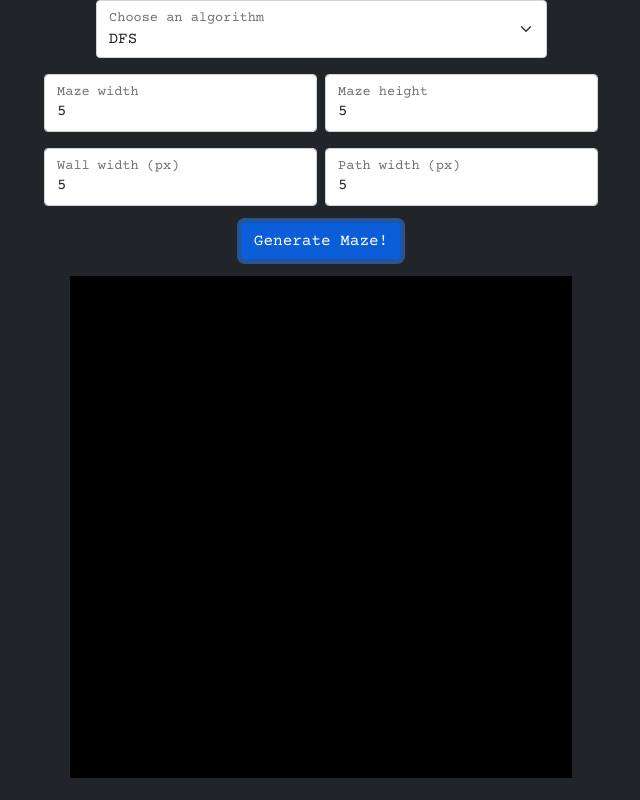
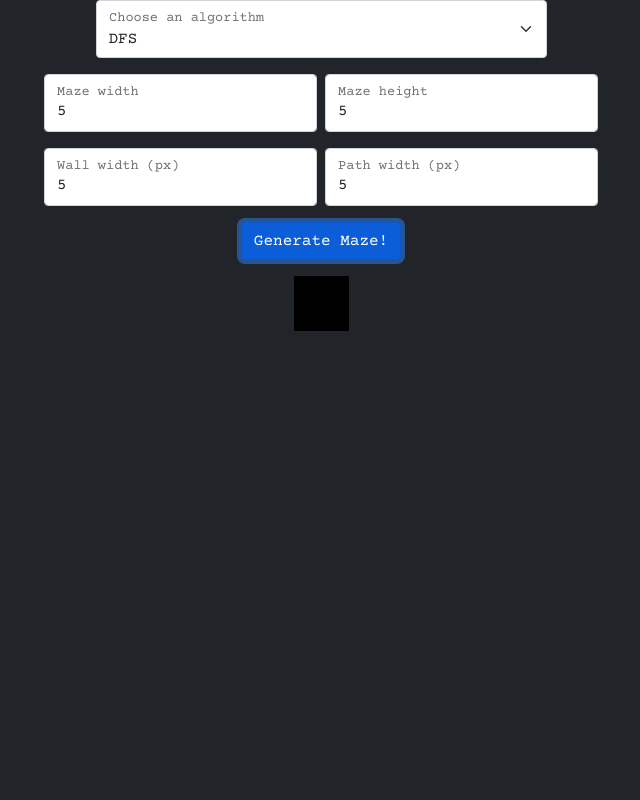
Before and after one commit to Colocasian/maze-presenter, a website built with webpack: page public/index.html in a window 1280 px wide. Both pictures are taken after typing "5", "5", "5", "5" into the empty fields and a click on the button "Generate Maze!". Shown: the whole page, without its empty margins (319-959 px from the left). Built offline with nearby package versions, Linux system fonts and the light colour scheme.

Commit message:
added form validation and form input

```diff
--- a/package.json
+++ b/package.json
@@ -40,6 +40,7 @@
     "webpack-merge": "^5.7.3"
   },
   "dependencies": {
-    "maze-generator-two": "portal:../pkg"
+    "maze-generator-two": "portal:../pkg",
+    "yup": "^0.32.9"
   }
 }
--- a/public/index.html
+++ b/public/index.html
@@ -51,6 +51,7 @@
                     type="number"
                     class="form-control"
                     id="mazeWidth"
+                    name="mazeWidth"
                     min="2"
                     required
                   />
@@ -63,6 +64,7 @@
                     type="number"
                     class="form-control"
                     id="mazeHeight"
+                    name="mazeHeight"
                     min="2"
                     required
                   />
@@ -77,6 +79,7 @@
                     type="number"
                     class="form-control"
                     id="wallThickness"
+                    name="wallThickness"
                     min="1"
                     required
                   />
@@ -89,6 +92,7 @@
                     type="number"
                     class="form-control"
                     id="pathThickness"
+                    name="pathThickness"
                     min="1"
                     required
                   />
--- a/src/dataForm.js
+++ b/src/dataForm.js
@@ -1,2 +1,15 @@
+import formSchema from "./formSchema";
+
 export const dataForm = document.getElementById("dataForm");
-export const dataFormData = new FormData(dataForm);
+
+export function getFormValues() {
+  return new Promise((resolve, reject) => {
+    const dataFormData = new FormData(dataForm);
+    let formEntries = {};
+    for (let pair of dataFormData.entries()) formEntries[pair[0]] = pair[1];
+    formSchema
+      .validate(formEntries)
+      .then((entries) => resolve(entries))
+      .catch((err) => reject(err));
+  });
+}
--- /dev/null
+++ b/src/formSchema.js
@@ -0,0 +1,25 @@
+import { object, string, number } from "yup";
+
+const formSchema = object().shape({
+  mazeAlgos: string()
+    .required("Maze algorithm is required")
+    .oneOf(["Dfs", "Kruskal"], "Invalid maze algorithm specified"),
+  mazeWidth: number()
+    .required("Maze width is required")
+    .min(2, "Maze width must be atleast 2")
+    .integer("Maze width needs to be an integer"),
+  mazeHeight: number()
+    .required("Maze height is required")
+    .min(2, "Maze height must be atleast 2")
+    .integer("Maze height needs to be an integer"),
+  wallThickness: number()
+    .required("Wall thickness is required")
+    .min(1, "Wall thickness must be atleast 1px")
+    .integer("Wall thickness must be an integer"),
+  pathThickness: number()
+    .required("Path thickness is required")
+    .min(1, "Path thickness must be atleast 1px")
+    .integer("Path thickness must be an integer"),
+});
+
+export default formSchema;
--- a/src/index.js
+++ b/src/index.js
@@ -3,17 +3,20 @@ const mazeGeneratorTwoBgPromise = import(
   "maze-generator-two/maze_generator_two_bg.wasm"
 );
 
-import { dataForm, dataFormData } from "./dataForm";
+import { dataForm, getFormValues } from "./dataForm";
 import canvas, { resizeCanvas } from "./gameCanvas";
 import createShaderProgram from "./createShaderProgram";
 import setupBuffersAndProgram from "./setupBuffersAndProgram";
 import "./style.css";
 
-console.log(dataForm);
-console.log(dataFormData.get("mazeAlgoChoice"));
-
-const canvasWidth = 502;
-const canvasHeight = 502;
+dataForm.addEventListener("submit", () => {
+  getFormValues()
+    .then(
+      ({ mazeAlgos, mazeWidth, mazeHeight, wallThickness, pathThickness }) => {
+        const canvasWidth =
+          mazeWidth * pathThickness + (mazeWidth + 1) * wallThickness;
+        const canvasHeight =
+          mazeHeight * pathThickness + (mazeHeight + 1) * wallThickness;
 
         const gl = canvas.getContext("webgl", {
           alpha: false,
@@ -43,9 +46,9 @@ if (gl === null || gl.getExtension("OES_element_index_uint") === null) {
                     console.error("Could not compile/link shaders");
                   } else {
                     const mz = SquareMaze.from_seed(
-              50,
-              50,
-              MazeAlgo.Dfs,
+                      mazeWidth,
+                      mazeHeight,
+                      MazeAlgo[mazeAlgos],
                       Math.floor(Math.random() * 2147483647),
                       Math.floor(Math.random() * 2147483647)
                     );
@@ -68,7 +71,12 @@ if (gl === null || gl.getExtension("OES_element_index_uint") === null) {
                     setupBuffersAndProgram(gl, mzVertices, mzIndices, prog);
 
                     gl.clear(gl.COLOR_BUFFER_BIT);
-            gl.drawElements(gl.TRIANGLES, mzIndices.length, gl.UNSIGNED_INT, 0);
+                    gl.drawElements(
+                      gl.TRIANGLES,
+                      mzIndices.length,
+                      gl.UNSIGNED_INT,
+                      0
+                    );
                   }
                 })
                 .catch((err) => {
@@ -83,3 +91,10 @@ if (gl === null || gl.getExtension("OES_element_index_uint") === null) {
               console.error(err);
             });
         }
+      }
+    )
+    .catch((err) => {
+      console.error("Invalid form submission");
+      console.error(err);
+    });
+});
```
Also changed, not shown: .pnp.js, 1 other file. Lines whose indentation alone changed are shown as unchanged.
